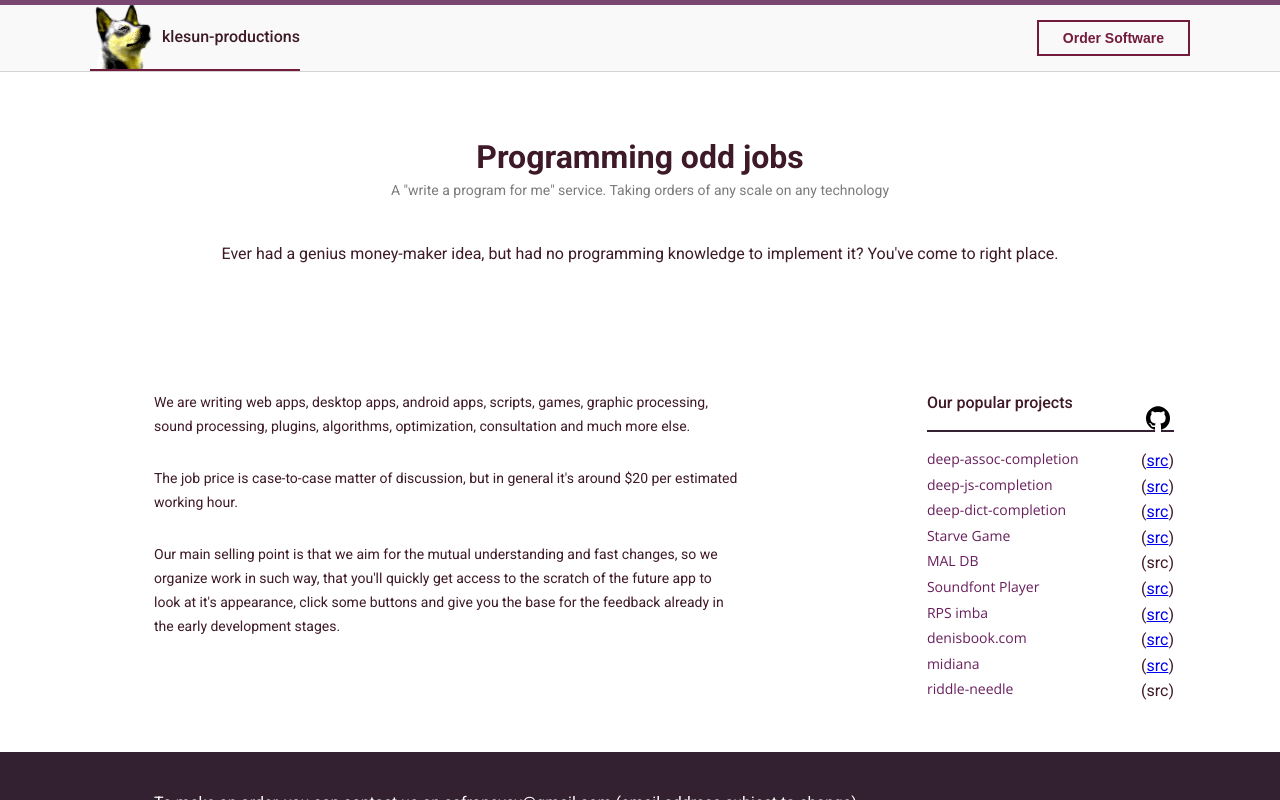
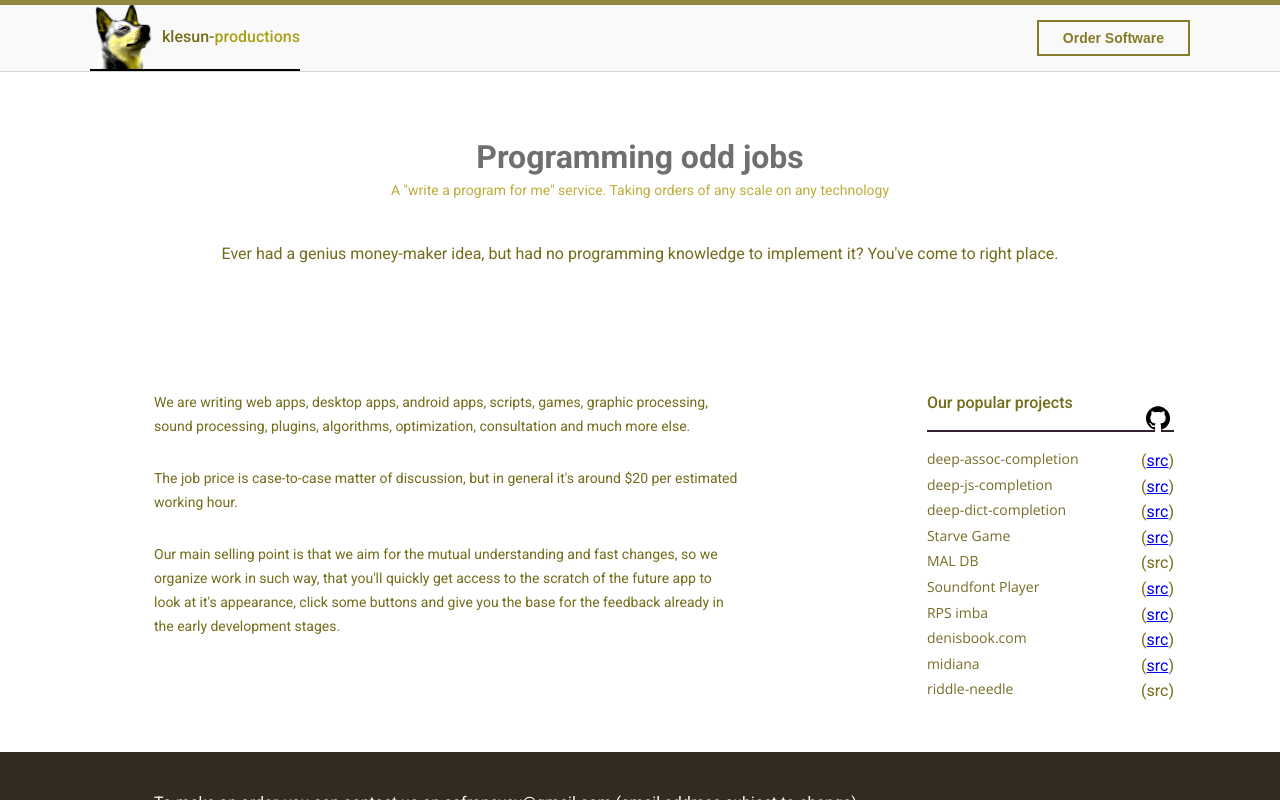
Before and after one commit to dogzy123/klesun-productions, a React (Create React App) app: page / in a window 1280 px wide. Built offline with nearby package versions, Linux system fonts and the light colour scheme.

Commit message:
update color scheme

```diff
--- a/src/components/Header.js
+++ b/src/components/Header.js
@@ -21,7 +21,8 @@ function Header() {
                     <div className={styles.logoContainer}>
                         <a href='https://klesun-productions.com/' className={styles.logoLink}>
                             <span className={styles.logoImage} />
-                            <span className={styles.logoTitle}>klesun-productions</span>
+                            <span className={styles.logoTitleFirst}>klesun-</span>
+                            <span className={styles.logoTitleLast}>productions</span>
                         </a>
                     </div>
                     <div className={styles.headerBlockDivider} />
--- a/src/styles/index.scss
+++ b/src/styles/index.scss
@@ -1,19 +1,20 @@
 :root {
-  --font-color: #3e1927;
+  --font-color: #736c1a;
   --primary-color: #332030;
-  --top-line-color: #7a4772;
-  --logo-line-color: #731b3c;
+  --top-line-color: #918840;
+  --logo-line-color: #000;
+  --logo-title-color: #aba018;
   --intro-section-primary-text-color: var(--primary-color);
-  --intro-section-secondary-text-color: #7b7b7b;
-  --project-list-link-color: #681e5c;
-  --project-list-link-hover-color: var(--btn-primary-hover-color);
-  --btn-primary-color: #731b3c;
-  --btn-primary-hover-color: #c53e71;
+  --intro-section-secondary-text-color: #bdad3c;
+  --project-list-link-color: #756c26;
+  --project-list-link-hover-color: #d4c239;
+  --btn-primary-color: #867b28;
+  --btn-primary-hover-color: #bfb148;
   --header-background-color: #f9f9f9;
   --header-border-color: #d4d4d4;
   --foter-text-color: #fff;
-  --footer-background-color: var(--primary-color);
-  --github-hover-color: #b73b6a;
+  --footer-background-color: #332a20;
+  --github-hover-color: #a79a23;
 }
 
 body {
--- a/src/styles/main.module.scss
+++ b/src/styles/main.module.scss
@@ -46,7 +46,7 @@
       font-weight: 500;
     }
 
-    .logoTitle {
+    .logoTitleFirst {
       margin-left: 8px;
 
       @include xs {
@@ -56,6 +56,18 @@
       @include sm {
         display: flex;
       }
+    }
+
+    .logoTitleLast {
+      @include xs {
+        display: none;
+      }
+
+      @include sm {
+        display: flex;
+      }
+
+      color: var(--logo-title-color);
     }
 
     .logoImage {
@@ -108,7 +120,7 @@
 
   .introSectionTitle {
     font-weight: 700;
-    color: var(--font-color);
+    color: #6f6f6f;
     text-align: center;
     margin: 0;
     font-size: 32px;
```
Also changed, not shown: 12 other files (tests, documents, lock files or other folders).
